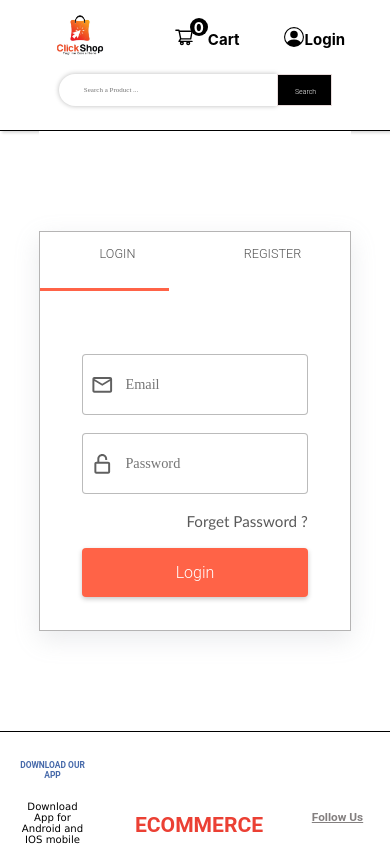
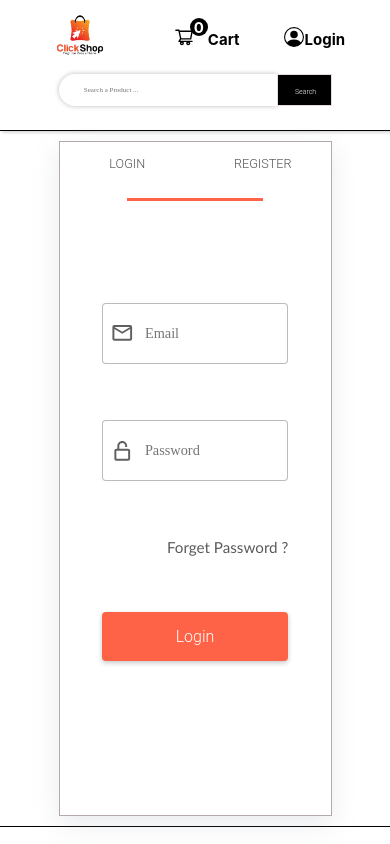
Before and after one commit to nitinkondhari03/E-COMMERCE, a React (Create React App) app in the folder frontend/: page /login in a window 390 px wide. Shown: the top 844 px of the page. Built offline with nearby package versions, Linux system fonts and the light colour scheme; no server answers.

Commit message:
login add css

```diff
--- a/frontend/src/component/User/LoginSignUp.css
+++ b/frontend/src/component/User/LoginSignUp.css
@@ -1,19 +1,22 @@
 .LoginSignUpContainer {
-  width: 100vw;
-  height: 600px;
+
   max-width: 100%;
   display: flex;
   justify-content: center;
   align-items: center;
+  background-color: rgb(255, 255, 255);
+margin-top: 10px;
+margin-bottom: 10px;
 }
 
 .LoginSignUpBox {
-  width: 30vw;
-  height: 90%;
+  box-shadow: rgba(149, 157, 165, 0.2) 0px 8px 24px;
+  border: 1px solid rgb(180, 170, 170);
+  background-color: white;
+  width: 25vw;
+  height: 70vh;
   box-sizing: border-box;
-  overflow: hidden;
-  border: 1px solid rgb(181, 180, 180);
-  box-shadow: rgba(149, 157, 165, 0.2) 0px 8px 24px;
+overflow: hidden;
 }
 .login_signUp_toggle {
   display: flex;
@@ -35,10 +38,9 @@
 .LoginSignUpBox > div > button {
   background-color: tomato;
   height: 3px;
-  width: 48%;
+  width: 50%;
   border: none;
   transition: all 0.5s;
-  margin-left: -200px;
 }
 
 .loginForm,
@@ -157,15 +159,13 @@
   transform: translateX(100%);
 }
 
-@media screen and (max-width: 1200px) {
+@media screen and (max-width: 800px) {
   .LoginSignUpContainer {
     background-color: white;
-    width: 80%;
-    margin: auto;
   }
   .LoginSignUpBox {
-    width: 80vw;
-    height: 400px;
+    width: 70vw;
+    height: 80vh;
   }
   .login_signUp_toggle {
     height: 5vmax;
```
